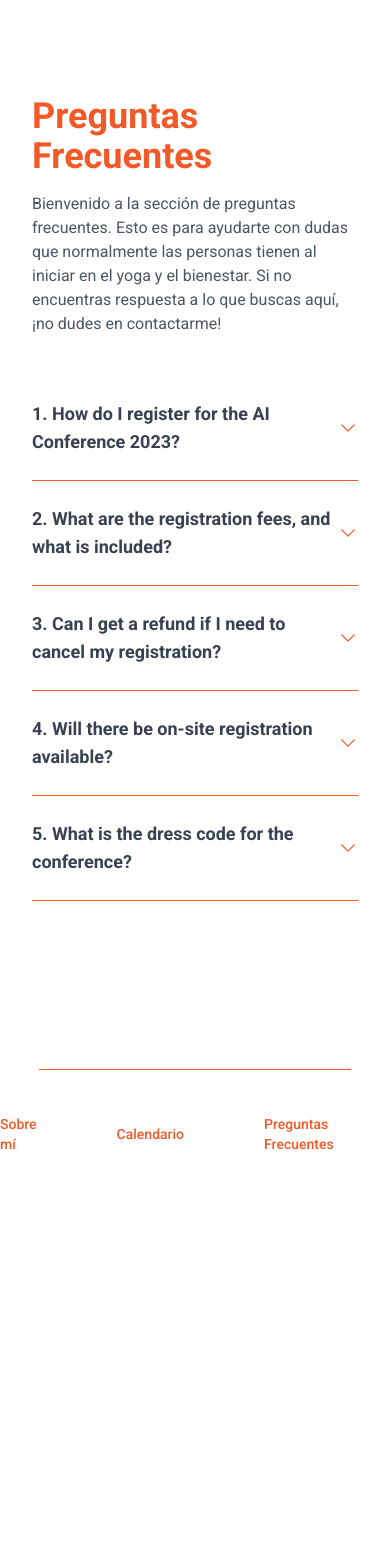
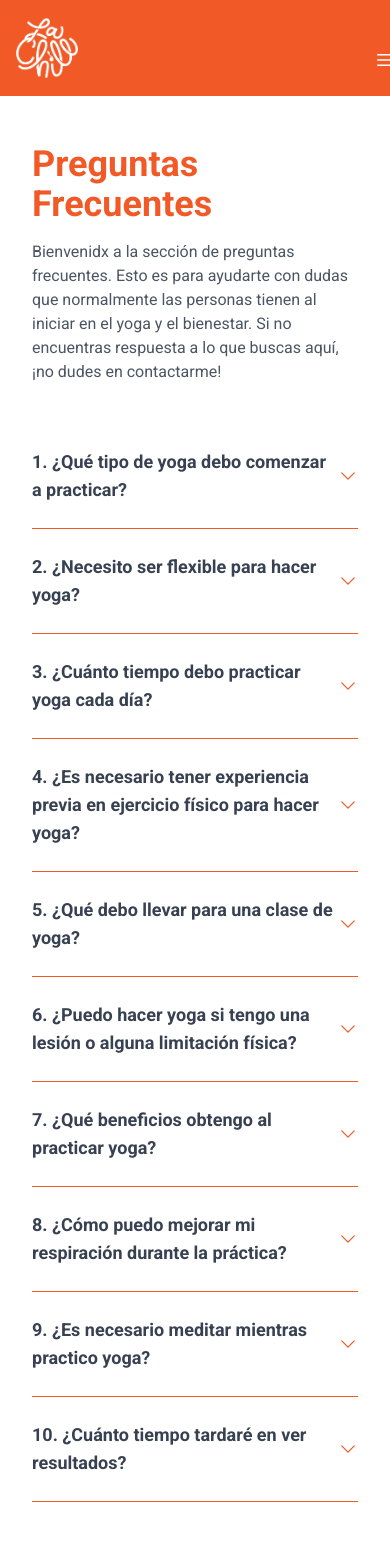
Before and after one commit to holasoymolly/lorenalachill, a Next.js app: page /preguntas-frecuentes in a window 390 px wide. Shown: the top 1568 px of the page. Before the commit the page ends 1182 px from the top, so only its background shows below. Built offline with nearby package versions, Linux system fonts and the light colour scheme.

Commit message:
Creé página de "Contacto"

```diff
--- a/src/app/hero.tsx
+++ b/src/app/hero.tsx
@@ -87,7 +87,7 @@ function Hero() {
         <Button
           size="sm"
           className="flex gap-1 pl-6 text-white border border-white hover:scale-105 py-2 px-5 rounded-full bg-transparent normal-case" placeholder={undefined} onPointerEnterCapture={undefined} onPointerLeaveCapture={undefined}        >
-          Suscríbete al Newsletter
+          Suscríbete a mi Newsletter
         </Button>
       </a>
     </div>
--- a/src/app/preguntas-frecuentes/page.tsx
+++ b/src/app/preguntas-frecuentes/page.tsx
@@ -6,24 +6,44 @@ import { ChevronDownIcon } from "@heroicons/react/24/outline";
 
 const FAQS = [
   {
-    title: "1. How do I register for the AI Conference 2023?",
-    desc: "You can register for the AI Conference 2023 by visiting our registration page. Follow the simple steps to complete your registration and secure your spot at the conference.",
+    title: "1. ¿Qué tipo de yoga debo comenzar a practicar?",
+    desc: "Para principiantes, se recomienda comenzar con estilos suaves como Hatha o Vinyasa, ya que son accesibles y permiten aprender las posturas básicas. A medida que avanzas, puedes explorar otros estilos según tus necesidades y preferencias.",
   },
   {
-    title: "2. What are the registration fees, and what is included?",
-    desc: "It really matters and then like it really doesn't matter...",
+    title: "2. ¿Necesito ser flexible para hacer yoga?",
+    desc: "No, la flexibilidad no es un requisito previo. El yoga es una práctica que te ayuda a mejorar la flexibilidad con el tiempo. Lo importante es ser constante y tener paciencia contigo mismo.",
   },
   {
-    title: "3. Can I get a refund if I need to cancel my registration?",
-    desc: "The time is now for it to be okay to be great...",
+    title: "3. ¿Cuánto tiempo debo practicar yoga cada día?",
+    desc: "No es necesario practicar durante horas. Incluso 15-30 minutos al día pueden ser suficientes para empezar a notar los beneficios. Lo importante es la consistencia y la calidad de la práctica.",
   },
   {
-    title: "4. Will there be on-site registration available?",
-    desc: "I always felt like I could do anything...",
+    title: "4. ¿Es necesario tener experiencia previa en ejercicio físico para hacer yoga?",
+    desc: "No, el yoga es accesible para personas de todas las condiciones físicas y niveles de experiencia. Hay variaciones de las posturas que se pueden adaptar a tu capacidad..",
   },
   {
-    title: "5. What is the dress code for the conference?",
-    desc: "There's nothing I really wanted to do in life...",
+    title: "5. ¿Qué debo llevar para una clase de yoga?",
+    desc: "Solo necesitas ropa cómoda que te permita moverte libremente. Es recomendable usar una esterilla de yoga, aunque muchas clases las proporcionan. También puedes llevar agua para mantenerte hidratado.",
+  },
+  {
+    title: "6. ¿Puedo hacer yoga si tengo una lesión o alguna limitación física?",
+    desc: "Sí, el yoga puede ser muy beneficioso incluso si tienes lesiones, pero siempre es recomendable consultar con un médico antes de comenzar. Informa a tu instructor sobre cualquier limitación para que pueda guiarte de manera segura.",
+  },
+  {
+    title: "7. ¿Qué beneficios obtengo al practicar yoga?",
+    desc: "El yoga mejora la flexibilidad, la fuerza y el equilibrio, además de reducir el estrés y la ansiedad. También mejora la concentración, promueve la relajación y favorece la salud general del cuerpo y la mente.",
+  },
+  {
+    title: "8. ¿Cómo puedo mejorar mi respiración durante la práctica?",
+    desc: "La respiración es clave en el yoga. Practica respiración profunda y consciente, como la respiración ujjayi (respiración sonora), para aumentar la concentración y mejorar tu bienestar físico y mental.",
+  },
+  {
+    title: "9. ¿Es necesario meditar mientras practico yoga?",
+    desc: "Aunque no es obligatorio, la meditación complementa perfectamente el yoga. La práctica de la atención plena y la meditación ayuda a reducir el estrés, aumentar la autoconciencia y profundizar en los beneficios físicos del yoga.",
+  },
+  {
+    title: "10. ¿Cuánto tiempo tardaré en ver resultados?",
+    desc: "Los resultados varían según la frecuencia y la dedicación de la práctica. Muchas personas empiezan a sentir mejoras en su flexibilidad, fuerza y bienestar general en unas pocas semanas, pero los beneficios a largo plazo continúan desarrollándose con el tiempo.",
   },
 ];
 
@@ -32,13 +52,13 @@ export default function Faq() {
   const handleOpen = (value: number) => setOpen(open === value ? 0 : value);
 
   return (
-    <section className="py-16 px-8 lg:py-24">
+    <section className="py-16 px-8 lg:py-24 bg-[#FFFFFF]"> {/* Fondo blanco */}
       <div className="container mx-auto lg:max-w-screen-lg lg:px-20">
         <div className="mb-10">
           <Typography
             variant="h1"
             color="blue-gray"
-            className="mb-4 text-4xl font-bold text-[#F15927] mt-8 text-left"
+            className="mb-4 text-4xl font-bold text-[#F15927] mt-20 text-left"
             placeholder={undefined}
             onPointerEnterCapture={undefined}
             onPointerLeaveCapture={undefined}
@@ -52,7 +72,7 @@ export default function Faq() {
             onPointerEnterCapture={undefined}
             onPointerLeaveCapture={undefined}
             >
-            Bienvenido a la sección de preguntas frecuentes. Esto es para ayudarte con dudas que normalmente las personas tienen al iniciar en el yoga y el bienestar. Si no encuentras respuesta a lo que buscas aquí, ¡no dudes en contactarme!
+            Bienvenidx a la sección de preguntas frecuentes. Esto es para ayudarte con dudas que normalmente las personas tienen al iniciar en el yoga y el bienestar. Si no encuentras respuesta a lo que buscas aquí, ¡no dudes en contactarme!
           </Typography>
         </div>
 
--- a/src/components/footer.tsx
+++ b/src/components/footer.tsx
@@ -5,16 +5,16 @@ import { Typography } from "@material-tailwind/react";
 
 const NAV_MENU = [
   { name: "Sobre mí", href: "/sobremi" },
-  { name: "Calendario", href: "/calendario" },
-  { name: "Preguntas Frecuentes", href: "/preguntasfrecuentes" },
+  { name: "Calendario", href: "https://www.google.com/calendar", external: true },
+  { name: "Preguntas Frecuentes", href: "/preguntas-frecuentes" },
   { name: "Contacto", href: "/contacto" },
 ];
 
 export function Footer() {
   return (
     <footer className="bg-transparent py-6 mt-10"> {/* Agregado mt-10 para margen superior */}
-     {/* Divider Line */}
- <hr className="border-t border-[#F15927] mx-auto w-4/5 my-10" />
+      {/* Divider Line */}
+      <hr className="border-t border-[#F15927] mx-auto w-4/5 my-10" />
       <div className="container mx-auto flex items-center justify-between h-full">
         {/* Logo */}
         <div className="flex items-center h-full">
@@ -29,18 +29,25 @@ export function Footer() {
 
         {/* Menú */}
         <ul className="flex items-center gap-20 text-[#F15927] h-full">
-          {NAV_MENU.map(({ name, href }) => (
+          {NAV_MENU.map(({ name, href, external }) => (
             <li key={name}>
-              <Typography
-                as="a"
-                href={href}
-                variant="paragraph"
-                className="flex items-center gap-1 font-medium text-sm text-[#F15927] transition-all duration-300"
-                placeholder={undefined}
-                onPointerEnterCapture={undefined}
-                onPointerLeaveCapture={undefined}              >
-                {name}
-              </Typography>
+              {external ? (
+                <a
+                  href={href}
+                  target="_blank"
+                  rel="noopener noreferrer"
+                  className="flex items-center gap-1 font-medium text-sm text-[#F15927] transition-all duration-300"
+                >
+                  {name}
+                </a>
+              ) : (
+                <Link
+                  href={href}
+                  className="flex items-center gap-1 font-medium text-sm text-[#F15927] transition-all duration-300"
+                >
+                  {name}
+                </Link>
+              )}
             </li>
           ))}
         </ul>
--- a/src/components/navbar.tsx
+++ b/src/components/navbar.tsx
@@ -1,8 +1,11 @@
+"use client";
+
 import React, { useEffect, useState } from "react";
 import Link from "next/link";
+import { usePathname } from "next/navigation";
 import { Icon } from "@iconify/react";
-import { Navbar as MTNavbar, IconButton, Typography } from "@material-tailwind/react";
-import { XMarkIcon, Bars3Icon } from "@heroicons/react/24/solid";
+import { Navbar as MTNavbar, IconButton } from "@material-tailwind/react";
+import { Bars3Icon } from "@heroicons/react/24/solid";
 
 interface NavItemProps {
   children: React.ReactNode;
@@ -14,30 +17,18 @@ function NavItem({ children, href, external }: NavItemProps) {
   return (
     <li>
       {external ? (
-        <Typography
-          as="a"
+        <a
           href={href || "#"}
           target="_blank"
           rel="noopener noreferrer"
-          variant="paragraph"
-          className="flex items-center gap-2 font-medium text-white transition-all duration-300 hover:text-[#F15927]"
-          placeholder={undefined}
-          onPointerEnterCapture={undefined}
-          onPointerLeaveCapture={undefined}        >
+          className="flex items-center gap-2 font-medium text-white transition-all duration-300"
+        >
           {children}
-        </Typography>
+        </a>
       ) : (
-        <Typography
-            as="a"
-            href={href || "#"}
-            variant="paragraph"
-            className="flex items-center gap-2 font-medium text-white transition-all duration-300 hover:text-[#F15927]"
-            placeholder={undefined}
-            onPointerEnterCapture={undefined}
-            onPointerLeaveCapture={undefined}
-            >
+        <Link href={href || "#"} className="flex items-center gap-2 font-medium text-white transition-all duration-300">
           {children}
-        </Typography>
+        </Link>
       )}
     </li>
   );
@@ -52,6 +43,7 @@ const NAV_MENU = [
 
 export function Navbar() {
   const [isHeroVisible, setIsHeroVisible] = useState(true);
+  const pathname = usePathname();
 
   useEffect(() => {
     const handleScroll = () => {
@@ -68,13 +60,17 @@ export function Navbar() {
     };
   }, []);
 
+  // Detectar si estamos en las páginas de Preguntas Frecuentes o Contacto
+  const isSpecialPage = ["/preguntas-frecuentes", "/contacto"].includes(pathname);
+  const isHomepage = pathname === "/";
+
   return (
     <MTNavbar
       shadow={false}
       fullWidth
       blurred={false}
       color="transparent"
-      className={`fixed top-0 z-50 border-0 transition-transform duration-500 ${isHeroVisible ? "translate-y-0" : "-translate-y-full"}`}
+      className={`fixed top-0 z-50 border-0 transition-transform duration-500 ${isHeroVisible ? "translate-y-0" : "-translate-y-full"} ${isSpecialPage ? "bg-[#F15927]" : "bg-transparent"}`} // Fondo para páginas específicas
       style={{
         height: "6rem",
         overflow: "hidden",
@@ -91,14 +87,20 @@ export function Navbar() {
               src="/logos/lorena-la-chill-logo-blanco.webp"
               alt="Lorena La Chill Logo"
               style={{ height: "3.80rem", width: "auto" }}
-              className="transition-opacity duration-300 group-hover:opacity-0"
+              className={`transition-opacity duration-300 ${
+                isSpecialPage ? "hover:scale-110" : isHomepage ? "group-hover:opacity-0" : ""
+              }`}
             />
-            <img
-              src="/logos/lorena-la-chill-logo-naranja.webp"
-              alt="Lorena La Chill Logo Hover"
-              style={{ height: "3.80rem", width: "auto" }}
-              className="absolute top-0 left-0 transition-opacity duration-300 opacity-0 group-hover:opacity-100 hover:scale-105"
-            />
+            {!isSpecialPage && (
+              <img
+                src="/logos/lorena-la-chill-logo-naranja.webp"
+                alt="Lorena La Chill Logo Hover"
+                style={{ height: "3.80rem", width: "auto" }}
+                className={`absolute top-0 left-0 transition-opacity duration-300 opacity-0 ${
+                  isHomepage ? "group-hover:opacity-100 hover:scale-105" : ""
+                }`}
+              />
+            )}
           </Link>
         </div>
 
@@ -106,7 +108,13 @@ export function Navbar() {
         <ul className="ml-10 hidden items-center gap-6 lg:flex text-white h-full">
           {NAV_MENU.map(({ name, href, external }) => (
             <NavItem key={name} href={href} external={external}>
-              <span>{name}</span>
+              <span
+                className={`transition-transform duration-300 ${
+                  isSpecialPage ? "hover:scale-110" : "hover:text-[#F15927]"
+                }`}
+              >
+                {name}
+              </span>
             </NavItem>
           ))}
         </ul>
@@ -117,7 +125,9 @@ export function Navbar() {
             href="https://www.instagram.com/lorenalachill"
             target="_blank"
             rel="noopener noreferrer"
-            className="text-white transition-all duration-300 hover:text-[#F15927]"
+            className={`text-white transition-all duration-300 ${
+              isSpecialPage ? "hover:scale-110" : "hover:text-[#F15927]"
+            }`}
           >
             <Icon icon="mdi:instagram" className="text-2xl" />
           </a>
@@ -125,7 +135,9 @@ export function Navbar() {
             href="https://www.tiktok.com/@lorenalachill"
             target="_blank"
             rel="noopener noreferrer"
-            className="text-white transition-all duration-300 hover:text-[#F15927]"
+            className={`text-white transition-all duration-300 ${
+              isSpecialPage ? "hover:scale-110" : "hover:text-[#F15927]"
+            }`}
           >
             <Icon icon="ic:baseline-tiktok" className="text-2xl" />
           </a>
@@ -133,7 +145,9 @@ export function Navbar() {
             href="https://www.youtube.com/channel/UCmCTPMQbZ9PHVa6RPMdcPFw"
             target="_blank"
             rel="noopener noreferrer"
-            className="text-white transition-all duration-300 hover:text-[#F15927]"
+            className={`text-white transition-all duration-300 ${
+              isSpecialPage ? "hover:scale-110" : "hover:text-[#F15927]"
+            }`}
           >
             <Icon icon="mdi:youtube" className="text-2xl" />
           </a>
@@ -141,7 +155,9 @@ export function Navbar() {
             href="https://www.facebook.com/profile.php?id=100063971891016"
             target="_blank"
             rel="noopener noreferrer"
-            className="text-white transition-all duration-300 hover:text-[#F15927]"
+            className={`text-white transition-all duration-300 ${
+              isSpecialPage ? "hover:scale-110" : "hover:text-[#F15927]"
+            }`}
           >
             <Icon icon="mdi:facebook" className="text-2xl" />
           </a>
@@ -151,7 +167,8 @@ export function Navbar() {
         <IconButton variant="text" color="white" className="ml-auto inline-block lg:hidden"
         placeholder={undefined}
         onPointerEnterCapture={undefined}
-        onPointerLeaveCapture={undefined}>
+        onPointerLeaveCapture={undefined}
+        >
           <Bars3Icon strokeWidth={2} className="h-6 w-6" />
         </IconButton>
       </div>
```
Also changed, not shown: src/app/contacto/page.tsx (added, +104 -0 lines).
